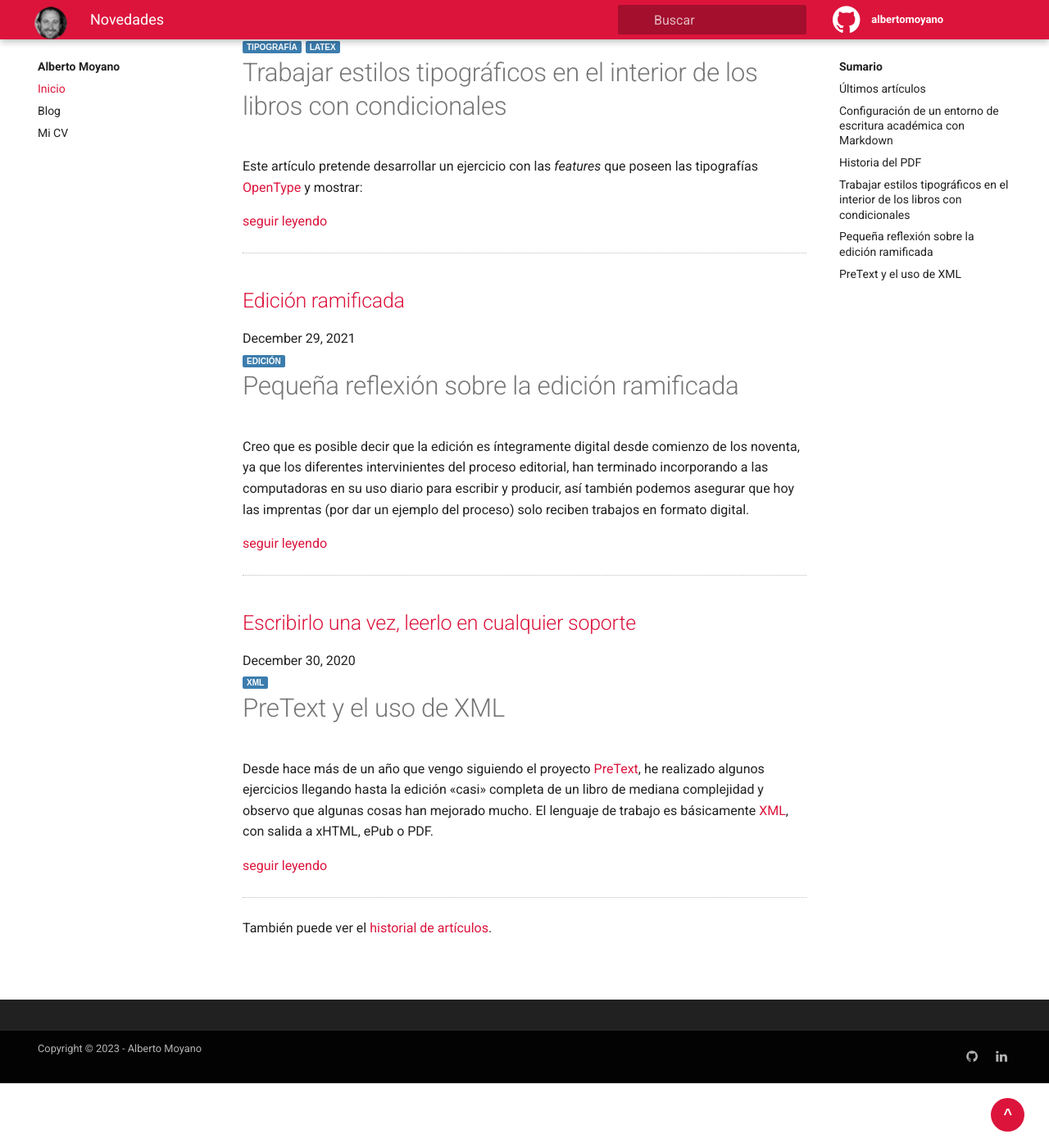
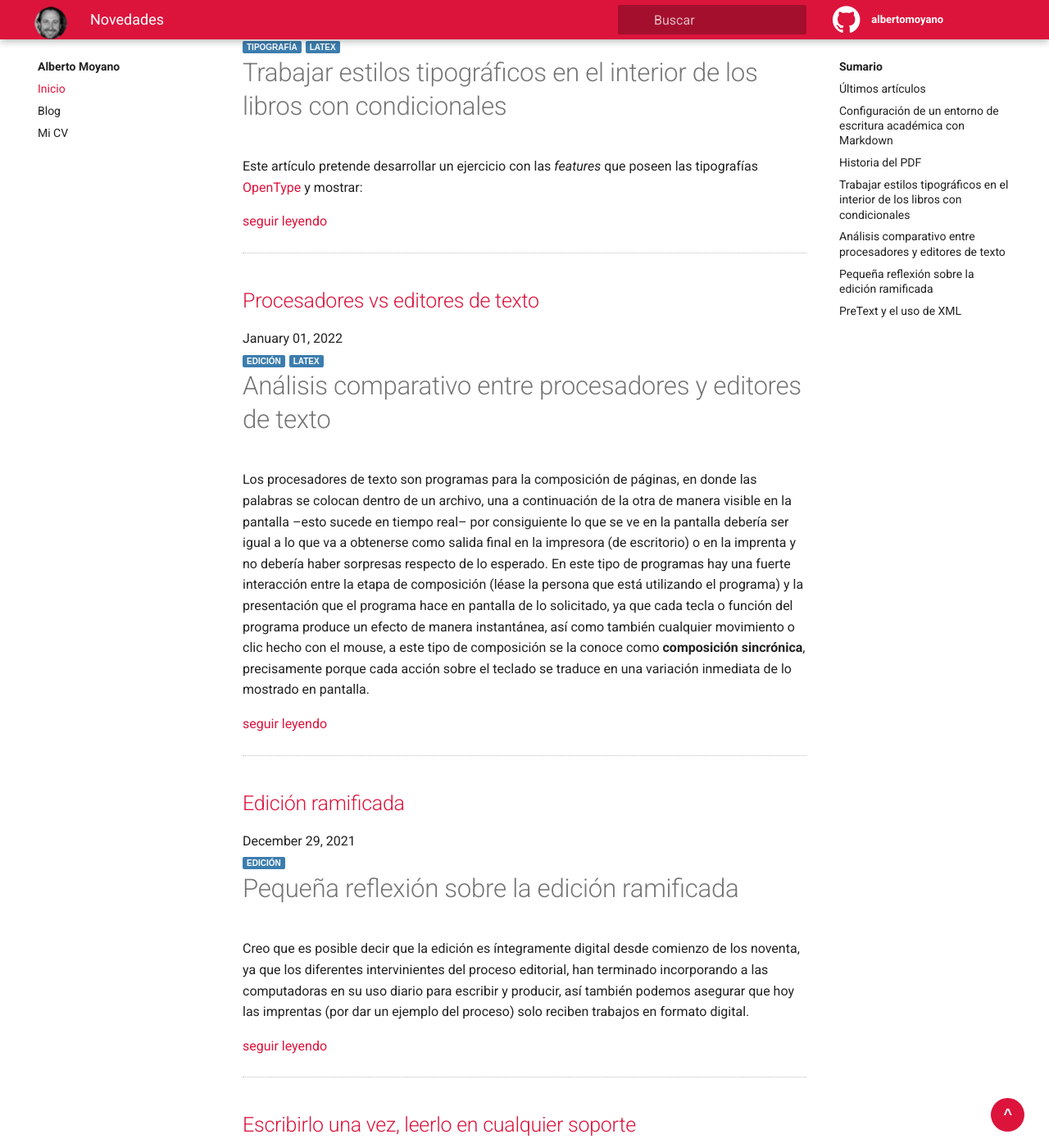
Before and after one commit to albertomoyano/albertomoyano.github.io, a Jekyll site: the page built from pages/novedades.md, in a window 1280 px wide and 1400 px high, scrolled down 1038 px. Shown: the whole window at 82% size. Built offline with Jekyll 4.4.1, drawn with Linux system fonts in a browser that asks for light colours.

Commit message:
nuevo articulo

```diff
--- /dev/null
+++ b/_posts/2022-01-01-011-procesadores.md
@@ -0,0 +1,42 @@
+---
+layout: post
+title: "Procesadores vs editores de texto"
+date: 2022-01-01
+badges:
+ - type: primary
+   tag: edición
+ - type: primary
+   tag: LaTeX
+---
+
+# Análisis comparativo entre procesadores y editores de texto
+
+Los procesadores de texto son programas para la composición de páginas, en donde las palabras se colocan dentro de un archivo, una a continuación de la otra de manera visible en la pantalla --esto sucede en tiempo real-- por consiguiente lo que se ve en la pantalla debería ser igual a lo que va a obtenerse como salida final en la impresora (de escritorio) o en la imprenta y no debería haber sorpresas respecto de lo esperado. En este tipo de programas hay una fuerte interacción entre la etapa de composición (léase la persona que está utilizando el programa) y la presentación que el programa hace en pantalla de lo solicitado, ya que cada tecla o función del programa produce un efecto de manera instantánea, así como también cualquier movimiento o clic hecho con el mouse, a este tipo de composición se la conoce como **composición sincrónica**, precisamente porque cada acción sobre el teclado se traduce en una variación inmediata de lo mostrado en pantalla.
+
+<!--more-->
+
+No hace falta abundar en detalles para especificar que en este tipo de programas, la velocidad sincrónica --es decir el tiempo entre la acción sobre el teclado y la visualización de su consecuencia-- existe una relación directa entre la potencia de la computadora y la calidad (a nivel de programación) del programa que se está ejecutando. Mantener un equilibrio entre estas dos situaciones (composición/visualización) no es tarea fácil, hasta ahora la historia viene mostrado que una va en detrimento de la otra. Es verdad que hoy los programas para procesar textos hacen uso de microprocesadores cada vez más potentes y, por lo tanto, a cada ciclo evolutivo de la tecnología la velocidad de respuesta mejora, sin embargo, el vínculo entre la velocidad y la calidad siempre va a tener limitaciones.
+
+A su vez, la **composición asíncrona**, consiste en introducir el texto en un archivo de [texto plano](https://es.wikipedia.org/wiki/Archivo_de_texto), donde se presta menos atención a su apariencia visual, para procesarlo más tarde con un programa que genere una salida, la persona que escribe interviene todo lo necesario para cambiar la apariencia visual de la salida, pudiendo incorporar mucho más que características de la composición tipográfica, me refiero a que la intervención puede incluir: trabajar con bases de datos, interactuar con otros programas, hacer uso paralelo de lenguajes de programación, manejar una estructura de respuesta a consultas internas dentro del mismo archivo (trabajo con condicionales), tener un manejo particular del corte de palabras y de la ortotipografía, trabajar con múltiples sistemas operativos, hacer cálculos matemáticos, indexar datos de manera aleatoria y un etcétera muy extenso.
+
+Es por eso que en este modo de trabajo se tienen tres momentos:
+
+1. la introducción del texto;
+2. el procesamiento para generar la salida;
+3. visualizar la salida.
+
+La **composición asíncrona** puede garantizar una mayor capacidad de procesamiento de los datos y con múltiples salidas en comparación con la **composición sincrónica**, esto se debe a que se pueden realizar tareas desvinculadas de la presentación visual en tiempo real y, al no ser necesario tener en cuenta la velocidad de redibujo de la pantalla durante el procesamiento, todos los recursos son aplicados al procesamiento mismo.
+
+## Veamos el caso de LaTeX
+
+LaTeX pertenece al grupo de programas de **composición asíncrona**, con características específicas (ya que es un lenguaje de composición tipográfica); con un editor de texto, el autor/editor/diseñador inserta el texto en un archivo que luego se procesa con un compilador, dependiendo del *driver* de salida que elijamos, podremos obtener diferentes salidas.
+
+El primer archivo generado con el programa editor no solo contiene texto en el sentido estricto del tema contenido, sino también contiene las instrucciones (en el caso de LaTeX las llamaremos «marcas») que luego permiten al compilador saber qué se espera obtener a la salida. Por consiguiente, el texto generado con el editor de texto es un archivo que contiene tanto texto para compilar, como instrucciones necesarias para manipular el texto que se está procesando.
+
+Cuando usamos LaTeX, es común escuchar que «estamos programando», y es verdad, no hay que asustarse con expresiones del tipo «usamos un lenguaje de programación», utilizar LaTeX es estar dando indicaciones de programación a un texto determinado para especificar resultados que esperamos obtener: títulos, secciones, textos con tratamiento especial, composición de fórmulas y similares. Las instrucciones y otras especificaciones generalmente se expresan en inglés (muy simple, reducido a lo esencial) evitando abreviaturas o acrónimos.
+
+Las imágenes a continuación permiten comprender mejor este tipo de lenguaje de marcas. El texto y todas las instrucciones del ejemplo son procesadas por el compilador dando como resultado lo que se observa en la derecha de la figura. El lector aún con pocos conocimientos podrá entender --o al menos darse una idea-- de qué significan las marcas (instrucciones) indicadas dentro del texto.
+
+![]({{site.baseurl}}/assets/img/procesadoreseditores.png){:class="img-responsive"}
+
+![]({{site.baseurl}}/assets/img/procesadoreseditores2.png){:class="img-responsive"}
```
Also changed, not shown: _posts/2022-01-13-minion.md (+1 -1 lines), assets/img/procesadoreseditores.png (added), assets/img/procesadoreseditores2.png (added).
